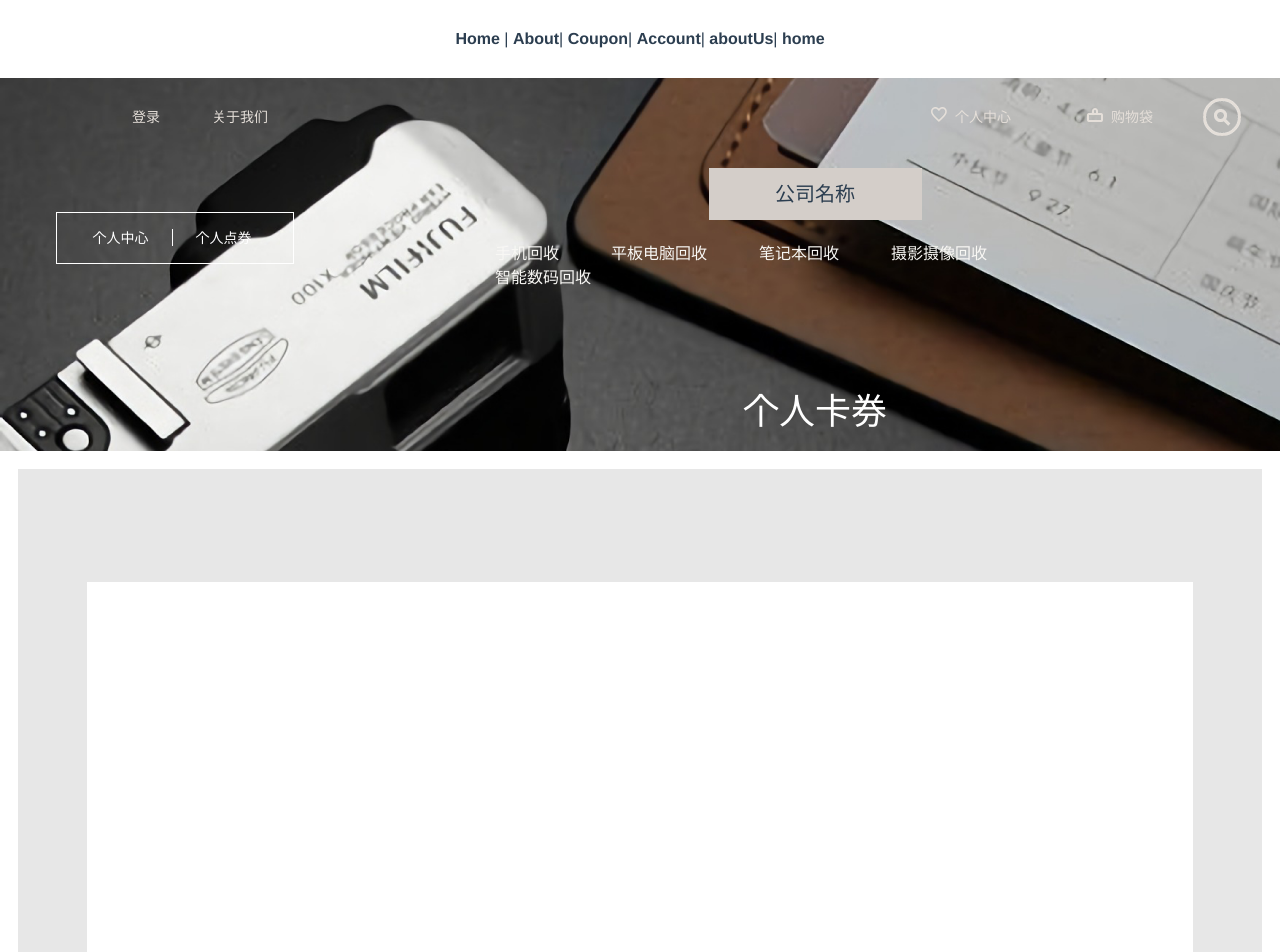
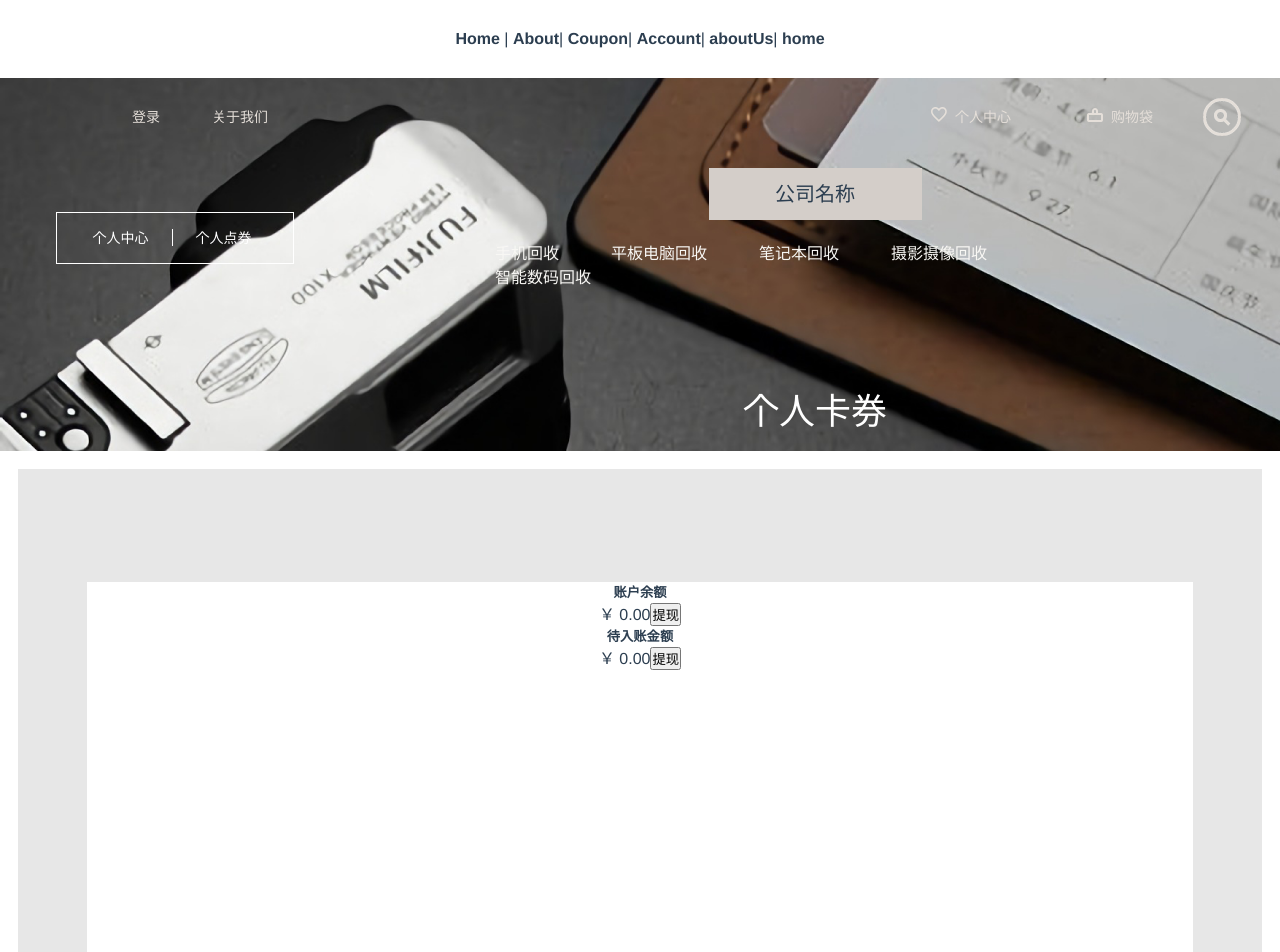
Before and after one commit to JupiterandSaturn/diandang, a Vue app: page /account in a window 1280 px wide. Shown: the top 952 px of the page. Built offline with nearby package versions, Linux system fonts and the light colour scheme.

Commit message:
测试git

```diff
--- a/src/views/Account.vue
+++ b/src/views/Account.vue
@@ -3,7 +3,21 @@
   <pageTop></pageTop>
   <div id="content">
       <div id="content_center">
-          <div id="picture">
+          <div id="content_detail">
+            <div id="detail_top_left">
+              <h5>账户余额</h5>
+              <p>
+                  <span>￥&nbsp;0.00</span>
+                  <button >提现</button>
+              </p>
+          </div>
+          <div id="detail_top_left">
+              <h5>待入账金额</h5>
+              <p>
+                  <span>￥&nbsp;0.00</span>
+                  <button >提现</button>
+              </p>
+          </div>
 
           </div>
 
@@ -78,7 +92,7 @@ li,dt,dd{
       margin:18px;
       background:#e7e7e7;
       overflow: hidden;
-      #picture{
+      #content_detail{
         @include widhei(88.85%,72.58%);
         margin-top:113px;
         background:#fff;
```
